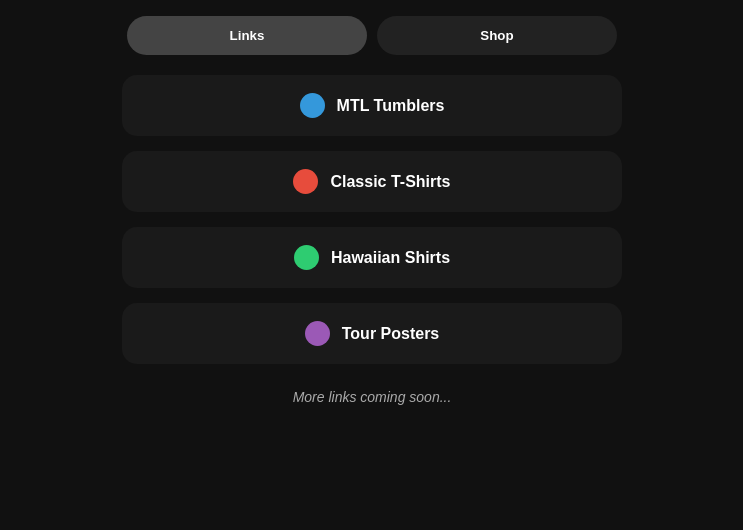
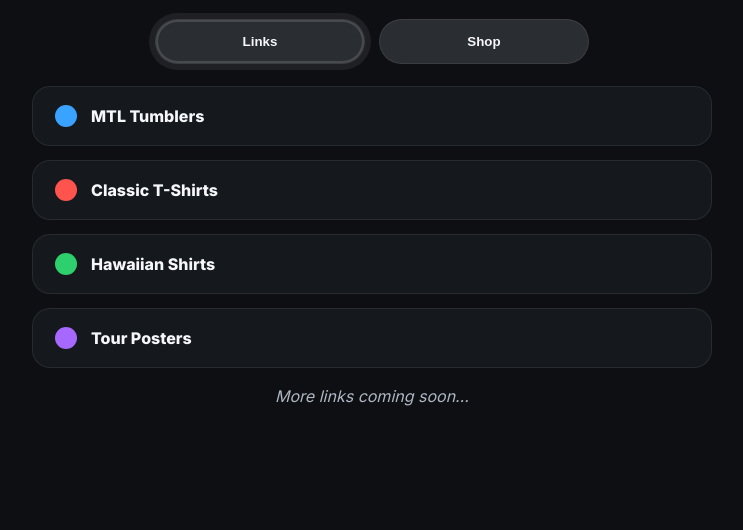
Before and after one commit to EtayAsher/metallicains-site, a plain HTML site: page index.html in a window 1280 px wide. Shown: the part 270-800 px from the top of the page, without its empty margins (268-1011 px from the left). Drawn offline with Linux system fonts and the light colour scheme.

Commit message:
Update index.html

```diff
--- a/index.html
+++ b/index.html
@@ -1,155 +1,150 @@
 <!DOCTYPE html>
 <html lang="en">
 <head>
-  <meta charset="UTF-8">
-  <meta name="viewport" content="width=device-width, initial-scale=1.0">
-  <title>Metallica Theme Page</title>
+  <meta charset="UTF-8" />
+  <meta name="viewport" content="width=device-width, initial-scale=1" />
+  <title>@metallicains • Link in Bio</title>
+  <link href="https://fonts.googleapis.com/css2?family=Inter:wght@400;600;800&display=swap" rel="stylesheet">
   <style>
-    /* עיצוב כללי */
-    * {
-      box-sizing: border-box;
-      margin: 0;
-      padding: 0;
+    :root{
+      --bg:#0d0f12;
+      --text:#f5f7fb;
+      --muted:#bfc6d2;
+      --chip:#2a2d31;
+      --row:#15181c;
+      --row-hover:#1b1f24;
+      --stroke:rgba(255,255,255,.08);
+    }
+    *{box-sizing:border-box}
+    body{
+      margin:0;background:var(--bg);color:var(--text);font-family:Inter,system-ui,-apple-system,Segoe UI,Roboto,Arial,"Helvetica Neue",sans-serif
     }
 
-    body {
-      font-family: Arial, Helvetica, sans-serif;
-      background-color: #111;
-      color: #fff;
-      text-align: center;
-      padding: 20px;
+    .wrap{max-width:780px;margin:30px auto 80px;padding:0 18px;text-align:center}
+
+    /* avatar */
+    .avatar{width:160px;height:160px;border-radius:50%;overflow:hidden;margin:4px auto 14px;
+      border:3px solid #fff1;box-shadow:0 8px 28px rgba(0,0,0,.55)}
+    .avatar img{width:100%;height:100%;object-fit:cover;display:block}
+
+    .handle{font-weight:800;font-size:32px;margin:6px 0 4px}
+    .bio{color:var(--muted);font-weight:600}
+
+    /* tabs */
+    .tabs{display:flex;gap:14px;justify-content:center;margin:22px auto}
+    .tab{
+      min-width:210px;padding:14px 22px;border-radius:999px;border:1px solid var(--stroke);
+      background:var(--chip);color:var(--text);font-weight:800;cursor:pointer;transition:.18s
+    }
+    .tab.active{box-shadow:inset 0 0 0 2px #ffffff24, 0 0 0 6px #ffffff12}
+
+    /* sections */
+    [data-sec]{display:none}
+    [data-sec].active{display:block}
+
+    /* link rows */
+    .list{max-width:680px;margin:0 auto}
+    .row{
+      display:flex;align-items:center;gap:14px;justify-content:flex-start;
+      background:var(--row);border:1px solid var(--stroke);border-radius:18px;
+      padding:18px 22px;margin:14px 0;text-decoration:none;color:var(--text);font-weight:800;
+      transition:.18s transform,.18s background
+    }
+    .row:hover{transform:translateY(-2px);background:var(--row-hover)}
+    .dot{width:22px;height:22px;border-radius:50%;flex:0 0 auto}
+    .dot.blue{background:#3aa3ff}
+    .dot.red{background:#ff544d}
+    .dot.green{background:#2ed06e}
+    .dot.purple{background:#a768ff}
+
+    .coming{margin:18px 0 6px;color:#aeb6c3;font-style:italic}
+
+    /* shop placeholder */
+    .shopbox{
+      max-width:680px;margin:0 auto;background:var(--row);border:1px dashed var(--stroke);
+      border-radius:18px;padding:28px;color:#cfd6e2;font-weight:700
     }
 
-    .container {
-      max-width: 500px;
-      margin: 0 auto;
-    }
-
-    /* תמונת לוגו */
-    .avatar img {
-      width: 150px;
-      height: 150px;
-      border-radius: 50%;
-      border: 3px solid #fff;
-      object-fit: cover;
-      margin: 20px 0;
-    }
-
-    /* כותרת */
-    h1 {
-      font-size: 24px;
-      margin-bottom: 8px;
-    }
-
-    p {
-      font-size: 14px;
-      margin-bottom: 20px;
-      color: #ccc;
-    }
-
-    /* כפתורים Links / Shop */
-    .tabs {
-      display: flex;
-      justify-content: center;
-      margin-bottom: 20px;
-    }
-
-    .tab {
-      flex: 1;
-      padding: 12px;
-      margin: 0 5px;
-      border-radius: 25px;
-      background: #222;
-      color: #fff;
-      font-weight: bold;
-      cursor: pointer;
-      border: none;
-    }
-
-    .tab.active {
-      background: #444;
-    }
-
-    /* לינקים */
-    .links {
-      display: flex;
-      flex-direction: column;
-      gap: 15px;
-    }
-
-    .link-item {
-      display: flex;
-      align-items: center;
-      justify-content: center;
-      background: #1a1a1a;
-      padding: 18px;
-      border-radius: 15px;
-      font-size: 16px;
-      font-weight: bold;
-      transition: background 0.3s;
-    }
-
-    .link-item:hover {
-      background: #333;
-    }
-
-    /* צבעים עיגול */
-    .circle {
-      width: 25px;
-      height: 25px;
-      border-radius: 50%;
-      margin-right: 12px;
-    }
-
-    .blue { background: #3498db; }
-    .red { background: #e74c3c; }
-    .green { background: #2ecc71; }
-    .purple { background: #9b59b6; }
-
-    /* טקסט Coming Soon */
-    .coming-soon {
-      margin-top: 25px;
-      font-size: 14px;
-      color: #aaa;
-      font-style: italic;
-    }
-
-    /* רספונסיביות */
-    @media (max-width: 600px) {
-      .link-item {
-        font-size: 14px;
-        padding: 14px;
-      }
+    @media (max-width:560px){
+      .handle{font-size:26px}
+      .tab{min-width:0;flex:1}
     }
   </style>
 </head>
 <body>
-  <div class="container">
-    <!-- לוגו -->
+  <main class="wrap">
+    <!-- Avatar -->
     <div class="avatar">
-      <img src="assets/img/מטאליקה-2-Nothing-Else-Matter.jpg" alt="Metallica Logo">
+      <img id="avatar" alt="Metallica">
     </div>
 
-    <!-- שם המשתמש -->
-    <h1>@metallicains</h1>
-    <p>Fuel your metal spirit with Metallica merch! 🤘 #Metallica #ShopNow</p>
+    <div class="handle">@metallicains</div>
+    <div class="bio">Fuel your metal spirit with Metallica merch! 🤘 <span style="opacity:.9">#Metallica #ShopNow</span></div>
 
-    <!-- טאבים -->
-    <div class="tabs">
-      <button class="tab active">Links</button>
-      <button class="tab">Shop</button>
+    <!-- Tabs -->
+    <div class="tabs" role="tablist" aria-label="Sections">
+      <button class="tab active" role="tab" aria-selected="true" data-target="links">Links</button>
+      <button class="tab" role="tab" aria-selected="false" data-target="shop">Shop</button>
     </div>
 
-    <!-- לינקים -->
-    <div class="links">
-      <div class="link-item"><div class="circle blue"></div>MTL Tumblers</div>
-      <div class="link-item"><div class="circle red"></div>Classic T-Shirts</div>
-      <div class="link-item"><div class="circle green"></div>Hawaiian Shirts</div>
-      <div class="link-item"><div class="circle purple"></div>Tour Posters</div>
-    </div>
+    <!-- Links section -->
+    <section id="links" data-sec class="active" aria-label="Links">
+      <div class="list">
+        <a class="row" href="#" onclick="return false;">
+          <span class="dot blue"></span> MTL Tumblers
+        </a>
+        <a class="row" href="#" onclick="return false;">
+          <span class="dot red"></span> Classic T-Shirts
+        </a>
+        <a class="row" href="#" onclick="return false;">
+          <span class="dot green"></span> Hawaiian Shirts
+        </a>
+        <a class="row" href="#" onclick="return false;">
+          <span class="dot purple"></span> Tour Posters
+        </a>
+      </div>
+      <div class="coming">More links coming soon…</div>
+    </section>
 
-    <!-- טקסט Coming Soon -->
-    <div class="coming-soon">More links coming soon...</div>
-  </div>
+    <!-- Shop section -->
+    <section id="shop" data-sec aria-label="Shop">
+      <div class="shopbox">🛒 Shop is coming soon… Stay tuned!</div>
+    </section>
+  </main>
+
+  <script>
+    // Tabs toggle
+    const tabs = document.querySelectorAll('.tab');
+    const secs = document.querySelectorAll('[data-sec]');
+    tabs.forEach(t => {
+      t.addEventListener('click', () => {
+        tabs.forEach(x => { x.classList.remove('active'); x.setAttribute('aria-selected','false'); });
+        t.classList.add('active'); t.setAttribute('aria-selected','true');
+        const target = t.dataset.target;
+        secs.forEach(s => s.classList.toggle('active', s.id === target));
+        window.scrollTo({top:0, behavior:'auto'});
+      });
+    });
+
+    // Avatar: נסיון לטעון שני קבצים אפשריים
+    (function(){
+      const candidates = [
+        'assets/img/metallica-logo.jpg', // אם שינית לשם פשוט באנגלית
+        'assets/img/2-מטאליקה-Nothing-Else-Matter.jpg', // הקובץ שהעלית קודם
+        'assets/img/מטאליקה-2-Nothing-Else-Matter.jpg' // וריאציה נוספת נפוצה
+      ];
+      const img = document.getElementById('avatar');
+      let idx = 0;
+      function tryNext(){
+        if(idx >= candidates.length){ img.alt = 'Metallica'; return; }
+        const src = candidates[idx++];
+        const test = new Image();
+        test.onload = () => { img.src = src; };
+        test.onerror = tryNext;
+        test.src = src;
+      }
+      tryNext();
+    })();
+  </script>
 </body>
 </html>
```
